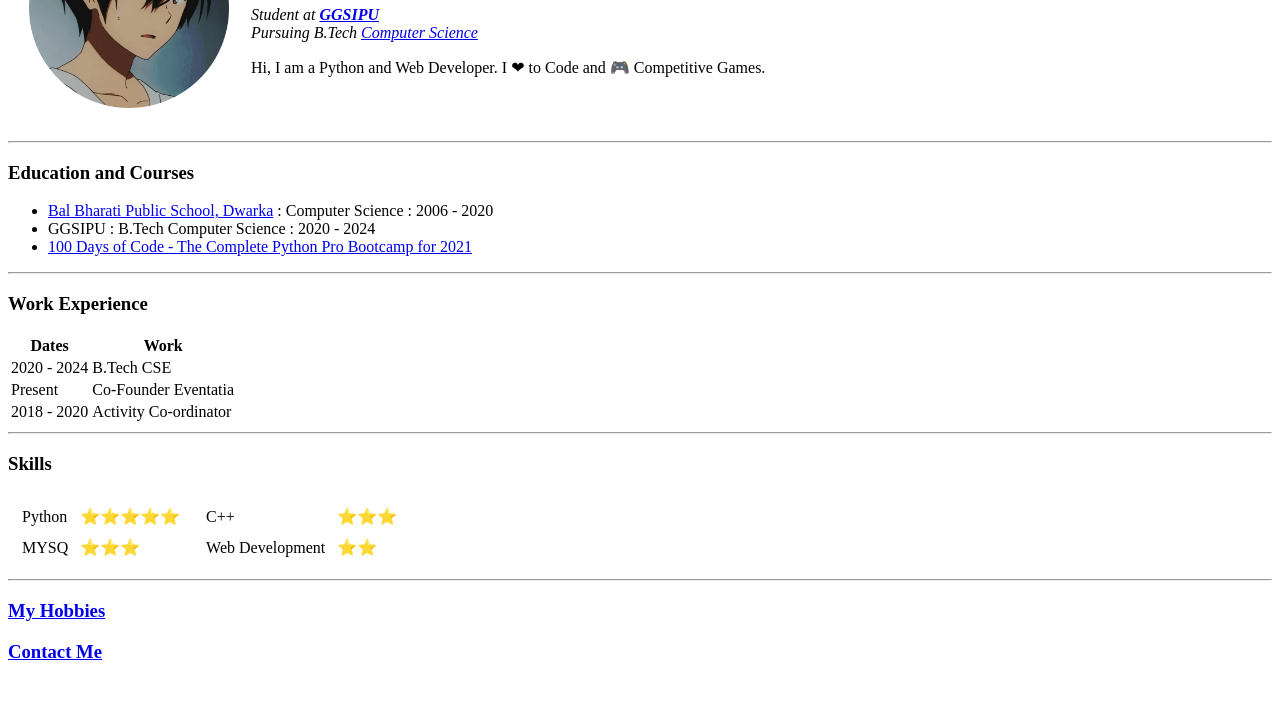
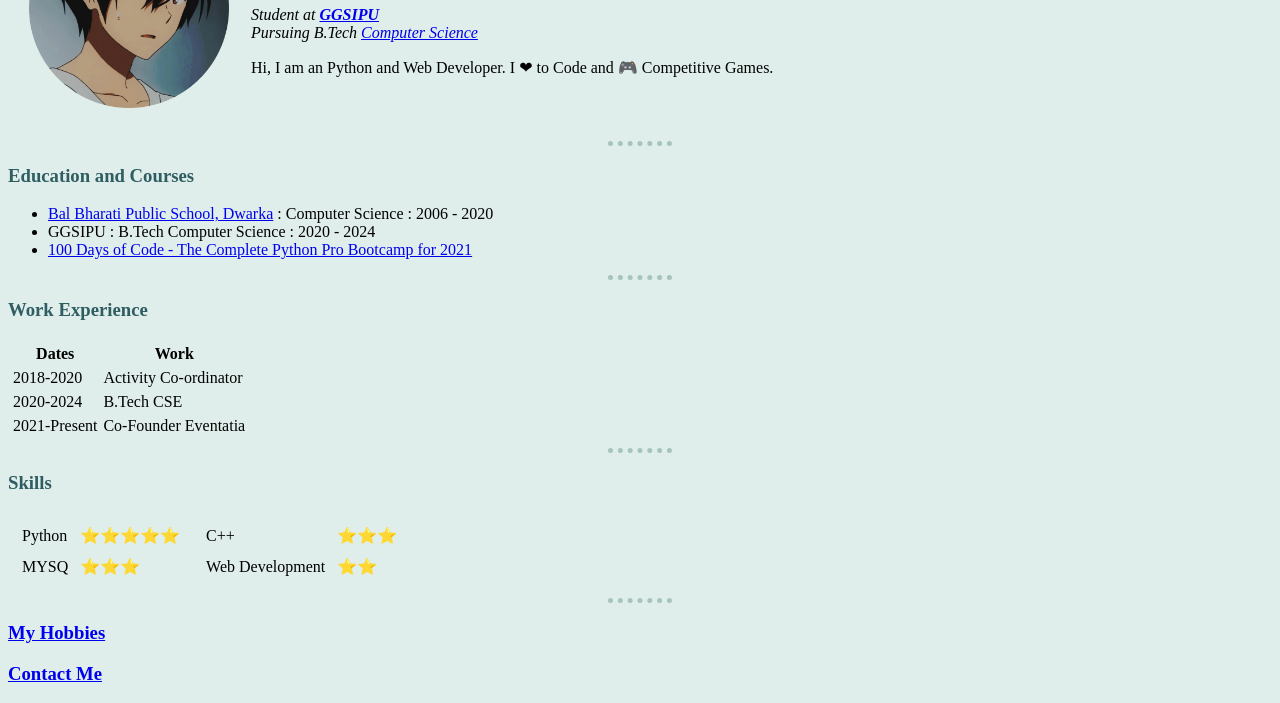
Before and after one commit to takshrana/cv, a plain HTML site: page index.html in a window 1280 px wide. Shown: the part 121-824 px from the top of the page. Before the commit the page ends 802 px from the top, so only its background shows below. Drawn offline with Linux system fonts and the light colour scheme.

Commit message:
css added to the page

```diff
--- /dev/null
+++ b/css/styles.css
@@ -0,0 +1,19 @@
+body {
+    background-color: #DFEEEA;
+}
+
+hr {
+    border-color: #A7C4BC;
+    border-style: none;
+    border-top-style: dotted;
+    border-width: 5px;
+    width: 5%;
+}
+
+h1 {
+    color: #2F5D62;
+}
+
+h3 {
+    color: #2F5D62;
+}
--- a/index.html
+++ b/index.html
@@ -1,27 +1,36 @@
 <!DOCTYPE html>
 <html lang="en" dir="ltr">
+
     <head>
         <meta charset="utf-8">
         <title>Taksh's Personal Site</title>
+        <link rel="stylesheet" href="css/styles.css">
     </head>
+
     <body>
+
         <table cellspacing="20">
             <td><img src="images/pfp.png" alt="Profile Picture" width="200" height="200"></td>
             <td><h1>Taksh Rana</h1>
             <p><em>Student at <strong><a href="http://www.ipu.ac.in/">GGSIPU</a></strong> <br>Pursuing B.Tech <a href="https://en.wikipedia.org/wiki/Computer_science">Computer Science</a></em></p>
-            <p>Hi, I am a Python and Web Developer. I ❤ to Code and 🎮 Competitive Games.</p></td>
+            <p>Hi, I am an Python and Web Developer. I ❤ to Code and 🎮 Competitive Games.</p></td>
         </table>
 
         <hr>
+
         <h3>Education and Courses</h3>
+
         <ul>
             <li><a href="https://balbharati.org/">Bal Bharati Public School, Dwarka</a> : Computer Science : 2006 - 2020</li>
             <li>GGSIPU : B.Tech Computer Science : 2020 - 2024</li>
             <li><a href="https://www.udemy.com/course/100-days-of-code/">100 Days of Code - The Complete Python Pro Bootcamp for 2021</a></li>
         </ul>
+
         <hr />
+
         <h3>Work Experience</h3>
-        <table>
+
+        <table cellspacing="4">
             <thead>
                 <tr>
                     <th>Dates</th>
@@ -30,19 +39,21 @@
             </thead>
             <tbody>
                 <tr>
-                    <td>2020 - 2024</td>
+                    <td>2018-2020</td>
+                    <td>Activity Co-ordinator</td>
+                </tr>
+                <tr>
+                    <td>2020-2024</td>
                     <td>B.Tech CSE</td>
                 </tr>
                 <tr>
-                    <td>Present</td>
+                    <td>2021-Present</td>
                     <td>Co-Founder Eventatia</td>
                 </tr>
-                <tr>
-                    <td>2018 - 2020</td>
-                    <td>Activity Co-ordinator</td>
-                </tr>
+
             </tbody>
         </table>
+
         <hr />
         <h3>Skills</h3>
         <table>
```
